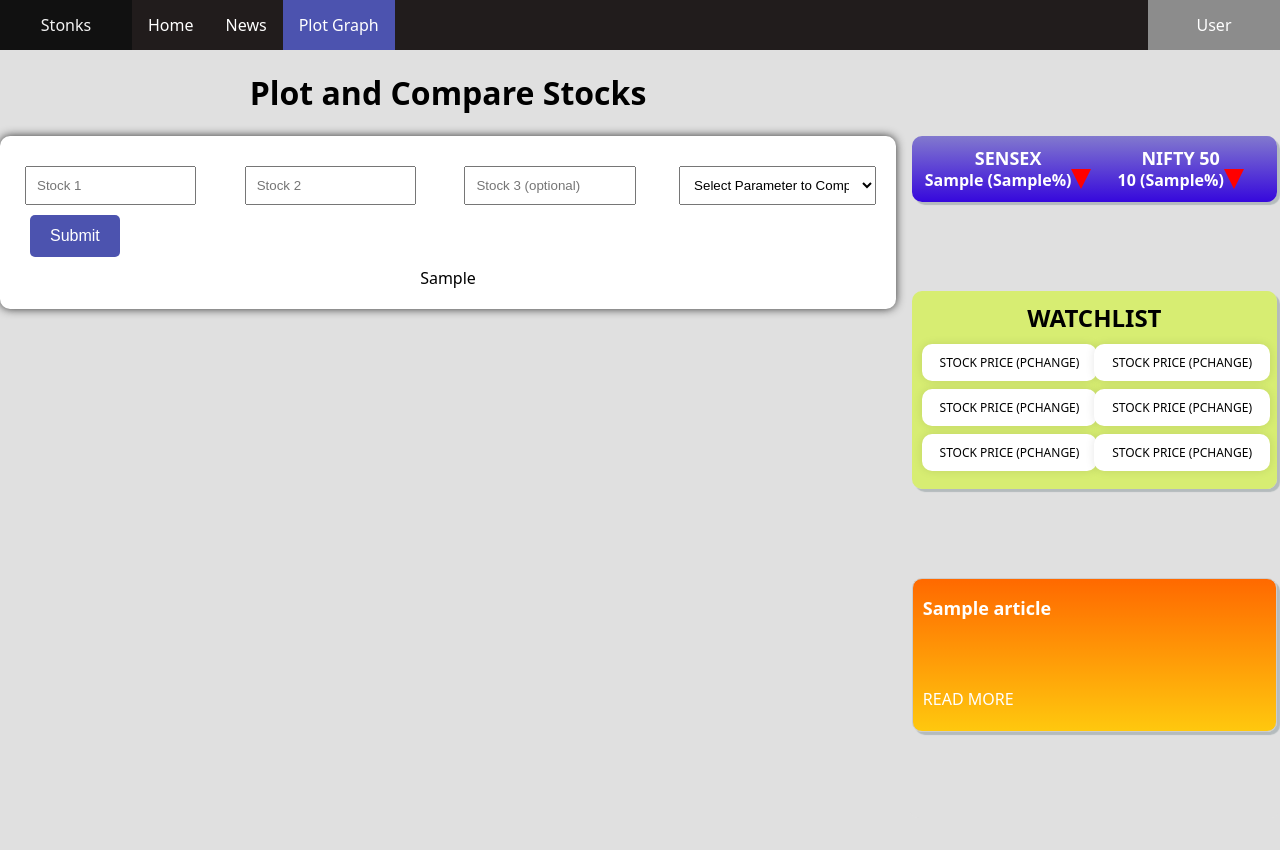
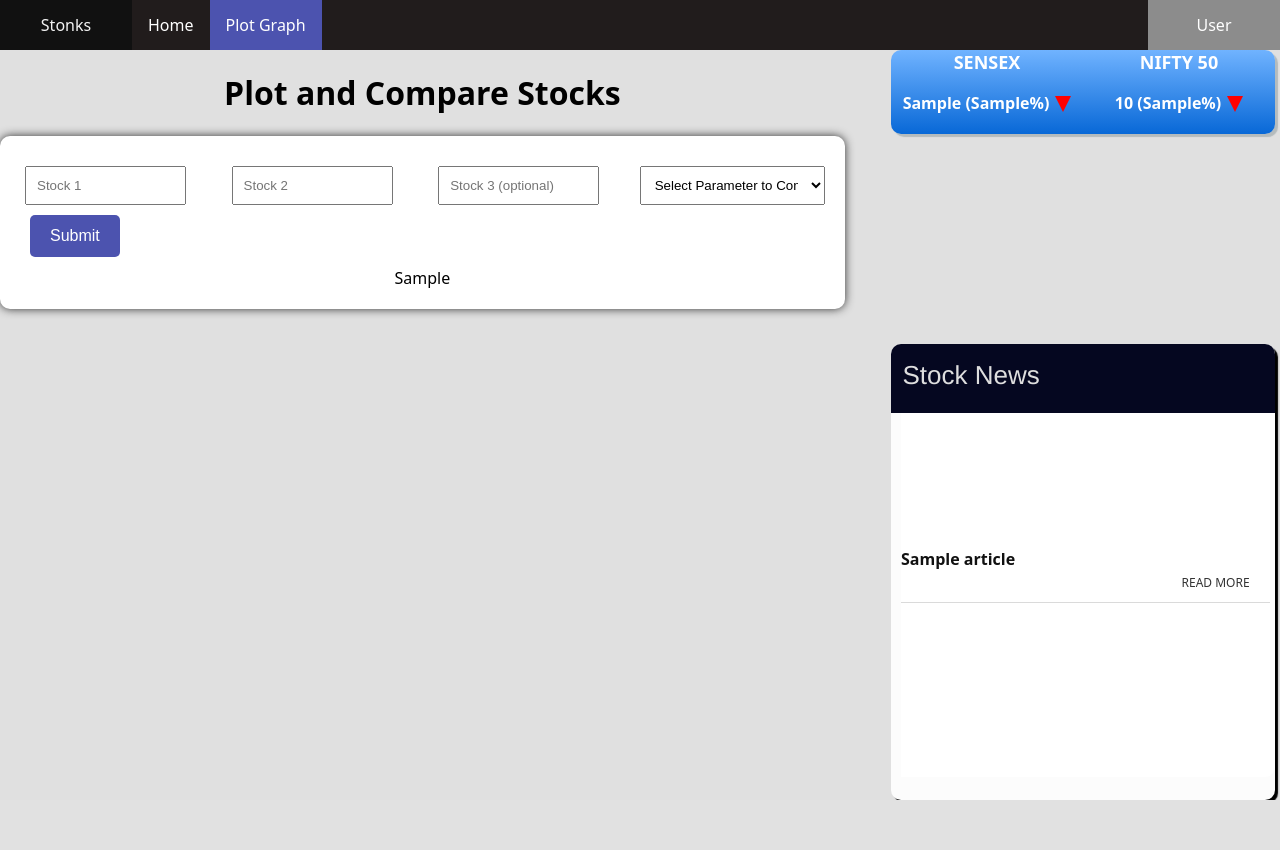
Before and after one commit to AnshAgrawal04/AA-for-the-W, a Flask app: template templates/plot_compare.html in a window 1280 px wide. After the commit the page ends 800 px from the top, so only its background shows below. Run offline with Flask 3, Linux system fonts and the light colour scheme; the template is opened without the code that fills it: most values are stand-ins (such as "Sample title", 1, 10 or a date in 2020); parts of the project's set-up code (start-up, migrations or seed data) failed here and were passed over; some libraries are stand-ins or nearby versions.

Commit message:
news updated

```diff
--- a/app.py
+++ b/app.py
@@ -31,7 +31,7 @@ with app.app_context():
 
 @app.route("/")
 def index():
-    return render_template("login.html")
+    return redirect(url_for("dashboard"))
 
 @app.route("/register", methods=["GET", "POST"])
 def register():
@@ -86,7 +86,7 @@ def dashboard():
 
         plot_div=gsd.plot_index('NIFTY 50',width=750,height=460)
 
-        return render_template('dashboard.html', username=session['username'],stocks_data=stockdata, dsc=descending_data[:5], asc=ascending_data[:5],plot_div=plot_div,news_articles=n.get_news()['articles'][:3],nifty50_data=gsd.get_live_index_data("NIFTY 50"),sensex_data=gsd.get_live_index_data("SENSEX"),search_error=search_error)
+        return render_template('dashboard.html', username=session['username'],stocks_data=stockdata, dsc=descending_data[:5], asc=ascending_data[:5],plot_div=plot_div,news_articles=n.get_news()['articles'][:4],nifty50_data=gsd.get_live_index_data("NIFTY 50"),sensex_data=gsd.get_live_index_data("SENSEX"),search_error=search_error)
 
     else:
         return redirect(url_for('index'))
@@ -97,7 +97,7 @@ def stock(symbol):
     stockdata=gsd.get_symbol_data(symbol,5).iloc[0]
     stock_parameter=gsd.get_stock_display_parameters()
     plot_div = gsd.plot_symbol(symbol, 'Closing Price',400,500)
-    return render_template('stockdata.html', symbol=symbol, stockpara=stock_parameter, livedata=livedata, historicaldata=stockdata, plot_div=plot_div,news_articles=n.get_news()['articles'][:3])
+    return render_template('stockdata.html', symbol=symbol, stockpara=stock_parameter, livedata=livedata, historicaldata=stockdata, plot_div=plot_div,news_articles=n.get_news()['articles'][:4],nifty50_data=gsd.get_live_index_data("NIFTY 50"),sensex_data=gsd.get_live_index_data("SENSEX"))
 
 @app.route("/stonks")
 def stonks():
@@ -127,7 +127,7 @@ def plot_compare():
                 "plot_compare.html",
                 parameter_options=parameter_options,
                 error="Please enter valid stock symbols",
-                news_articles=n.get_news()['articles'][:3],nifty50_data=gsd.get_live_index_data("NIFTY 50"),sensex_data=gsd.get_live_index_data("SENSEX"),
+                news_articles=n.get_news()['articles'][:4],nifty50_data=gsd.get_live_index_data("NIFTY 50"),sensex_data=gsd.get_live_index_data("SENSEX"),
             )
 
         return render_template(
@@ -137,9 +137,9 @@ def plot_compare():
             stock2=symbol_name_2,
             stock3=symbol_name_3,
             parameter_options=parameter_options,
-            news_articles=n.get_news()['articles'][:3],nifty50_data=gsd.get_live_index_data("NIFTY 50"),sensex_data=gsd.get_live_index_data("SENSEX"),
+            news_articles=n.get_news()['articles'][:4],nifty50_data=gsd.get_live_index_data("NIFTY 50"),sensex_data=gsd.get_live_index_data("SENSEX"),
         )
-    return render_template("plot_compare.html", parameter_options=parameter_options,news_articles=n.get_news()['articles'][:3],nifty50_data=gsd.get_live_index_data("NIFTY 50"),sensex_data=gsd.get_live_index_data("SENSEX"))
+    return render_template("plot_compare.html", parameter_options=parameter_options,news_articles=n.get_news()['articles'][:4],nifty50_data=gsd.get_live_index_data("NIFTY 50"),sensex_data=gsd.get_live_index_data("SENSEX"))
 
 @app.route("/reset", methods=["POST"])
 def plot_compare_graph():
--- a/static/plot_compare.css
+++ b/static/plot_compare.css
@@ -13,12 +13,12 @@ body {
 
     /* Extra space in the container */
     flex-direction: row;
-    height: 100%;
+
     /* Make the container full height */
 }
 
 .container-1 {
-    width: 70%;
+    width: 66%;
 
     /* Make the container full width */
     height: 100%;
@@ -27,15 +27,7 @@ body {
 
     /* background-color: rgb(224, 224, 224); */
 }
-.container-2{
-    width:29%;
-    height: 800px;
-    margin-left: 1%;
-    background-color:rgb(224, 224, 224);
-    display: flex;
-    flex-direction: column;
 
-}
 
 
 ul {
@@ -143,100 +135,61 @@ button {
 }
 
 
-
-.container-3 {
-    height: 96%;
-    background-color:inherit;
-
+.b {
+    width: 30%;
+    background-color: inherit;
     border-radius: 10px;
     display: flex;
+    justify-content: space-evenly;
     flex-direction: column;
-    justify-content: space-evenly;
-
+    margin-right: 5px;
+    height: 750px;
 }
 
-.container-3>div {
-    margin: 3px;
-    padding: 10px;
 
-}
 
 .container-3a {
-
-    background: linear-gradient(rgb(130, 121, 206), rgb(54, 8, 220));
+    height: 12%;
+    background: linear-gradient(rgb(112, 179, 255), rgb(8, 104, 215));
     justify-content: center;
     border-radius: 10px;
     display: flex;
     flex-direction: column;
     box-shadow: 3px 3px 1px rgb(180, 187, 189);
-    display:flex;flex-direction: row;color:#ffffff;font-weight: 700;font-size: large;
 }
+
 .container-3b {
-
-    background-color: #d7ee6ef5;
-    align-items: center;
-    border-radius: 10px;
+    height: 65%;
     display: flex;
     flex-direction: column;
-    box-shadow: 3px 3px 1px rgb(180, 187, 189);
-}
-.watchlist-stocks-cards {
-    display: flex;
-    flex-direction: row;
-    justify-content: space-between;
-    width: 100%;
-    /* Adjust the width as per your preference */
-    margin: 0 auto;
-}
-
-.watchlist-header {
-    /* font-family: 'Franklin Gothic Medium', 'Arial Narrow', Arial, sans-serif; */
-    font-size: 24px;
-    margin-bottom: 10px;
-}
-
-.watchlist-stocks {
-    display: flex;
-    flex-direction: column;
-    justify-content: space-between;
-    flex-wrap: wrap;
-    width: 80%;
-    /* Adjust the width as per your preference */
-    margin: 0 auto;
-}
-
-.w-stock {
-    width: 90%;
-    /* Adjust the width as per your preference */
-    margin-bottom: 8px;
-    padding: 10px;
-    background-color: #fff;
+    background-color: rgb(252, 252, 252);
+    border-color: #111;
     border-radius: 10px;
-    box-shadow: 0 0 10px rgba(0, 0, 0, 0.1);
-    font-size: 12px;
-    text-align: center;
+    box-shadow: 3px 3px 1px rgb(0, 0, 0);
+    padding: 0px;
 
 }
 
 .article {
-    margin-bottom: 20px;
-    box-sizing: border-box;
-    padding: 10px;
-    border: 1px solid #ccc;
-    border-radius: 5px;
-    height: 20%;
-    color: #ffffff;
-    border-radius: 10px;
-    box-shadow: 3px 3px 1px rgb(180, 187, 189);
-    justify-content: center;
+
+    display: flex;
+    flex-direction: column;
+    background-color: inherit;
+    justify-content: space-evenly;
+    margin-left: 10px;
+    border-bottom-right-radius: 10px;
+}
+
+.snippet:hover {
+    transform: scale(1.01);
+    background-color: #f5f5f5;
 
 }
 
 .headline {
     margin-top: 2%;
-    font-size: 18px;
+    font-size: 16px;
     font-weight: bold;
-    height: 70%;
 }
 
 .content {
@@ -244,33 +197,38 @@ button {
 }
 
 .source-link {
-    font-size: 16px;
-    color: #ffffff;
+    font-size: 12px;
+    color: #343434;
     text-decoration: none;
-    justify-content: right;
+    margin-left: 75%;
+    margin-top: 20px;
+
+}
+
+tr:hover {
+    background-color: #f5f5f5;
+    /* Set the background color on hover */
 }
 
 .up_triangle {
     width: 0;
     height: 0;
-    border-left: 10px solid transparent;
-    border-right: 10px solid transparent;
-    border-bottom: 20px solid rgb(0, 255, 0);
+    margin-top: 4px;
+    margin-left: 6px;
+    border-left: 8px solid transparent;
+    border-right: 8px solid transparent;
+    border-bottom: 16px solid rgb(0, 255, 0);
     /* Adjust color and size as needed */
 }
 
 .down_triangle {
     width: 0;
     height: 0;
+    margin-top: 4px;
     color: red;
-    border-left: 10px solid transparent;
-    border-right: 10px solid transparent;
-    border-top: 20px solid rgb(255, 0, 0);
+    margin-left: 6px;
+    border-left: 8px solid transparent;
+    border-right: 8px solid transparent;
+    border-top: 16px solid rgb(255, 0, 0);
     /* Adjust color and size as needed */
 }
-.sensex{
-    width:50%; display: flex; justify-content: center; align-items: center;display: flex;flex-direction:column;
-}
-.nifty50{
-    width:50%; display: flex; justify-content: center; align-items: center;display: flex;flex-direction:column;
-}
--- a/templates/plot_compare.html
+++ b/templates/plot_compare.html
@@ -12,7 +12,6 @@
     <ul>
         <li><a class="logo" href="/stonks">Stonks</a></li>
         <li><a href="/dashboard">Home</a></li>
-        <li><a href="/welcome">News</a></li>
         <li><a class="active" href="/plot_compare">Plot Graph</a></li>
         <li style="float:right"><a class="user_tab" href="#about">User</a></li>
     </ul>
@@ -39,10 +38,11 @@
                 <div class="graph">{{ plot_div|safe}}</div>
             </form>
         </div>
-        <div class="container-2">
-            <div class="container-3">
-                <div class="container-3a">
-                    <div class="sensex">
+        <div class="b">
+            <div class="container-3a"
+                style="display:flex;flex-direction: row;color:#ffffff;font-weight: 700;font-size: large;">
+                <div
+                    style="width:50%; display: flex; justify-content: center; align-items: center;display: flex;flex-direction:column;">
                     <div style="height: 50%;justify-content: center;align-items: center;">SENSEX</div>
                     <div style="height: 50%;justify-content: center;align-items: left;">
                         <div style="font-size: medium;display:flex;flex-direction: row;">
@@ -54,7 +54,8 @@
 
                     </div>
                 </div>
-                    <div class="nifty50">
+                <div
+                    style="width:50%; display: flex; justify-content: center; align-items: center;display: flex;flex-direction:column;">
                     <div style="height: 50%;justify-content: center;align-items: center;">NIFTY 50</div>
                     <div style="height: 50%;justify-content: center;align-items: left;">
                         <div style="font-size: medium;display:flex;flex-direction: row;">
@@ -66,42 +67,26 @@
                     </div>
                 </div>
             </div>
+            <div style="height:30%"></div>
             <div class="container-3b">
-                    <div class="watchlist-header"><strong>WATCHLIST</strong></div>
-                    <div class="watchlist-stocks-cards">
-                        <div class="watchlist-stocks">
-                            <div class="w-stock">
-                                STOCK PRICE (PCHANGE)
+                <div class="News-title"
+                    style="margin: 0%;width:100%;height: 15%; background-color: #050720;border-top-left-radius: 10px;border-top-right-radius: 10px;display: flex;align-items: center;color:#dedede">
+                    <h3
+                        style="margin-left: 3%;margin-top: 5%;font-family:Helvetica; font-size: 26px;font-style: normal;font-weight: 500;">
+                        Stock News</h3>
                 </div>
-                            <div class="w-stock">
-                                STOCK PRICE (PCHANGE)
-                            </div>
-                            <div class="w-stock">
-                                STOCK PRICE (PCHANGE)
-                            </div>
-                        </div>
-                        <div class="watchlist-stocks">
-                            <div class="w-stock">
-                                STOCK PRICE (PCHANGE)
-                            </div>
-                            <div class="w-stock">
-                                STOCK PRICE (PCHANGE)
-                            </div>
-                            <div class="w-stock">
-                                STOCK PRICE (PCHANGE)
-                            </div>
-                        </div>
-                    </div>
-                </div>
-                {% set colors = ['#ffc80e', '#81fbb8', '#fb5060', 'yellow', 'purple', 'orange'] %}
-                {% set colors2 = ['#ff6900', '#28c76f', '#a90d23', 'purple', 'purple', 'orange'] %}
+                <div class="article" style="background-color:white;color:#111;height: 80%;">
                     {% for article in news_articles %}
-                <div class="article"
-                    style="background: linear-gradient({{ colors2[loop.index0 % colors2|length] }},{{ colors[loop.index0 % colors|length] }});">
+                    <div style="height: 30%;" class="snippet">
+
                         <div class="headline">{{ article['title'] }}</div>
                         <a class="source-link" href="{{ article['url'] }}" target="_blank">READ MORE</a>
+                        <div style="height:1px;background-color: #dadada;margin-top: 10px;margin-right: 5px;"></div>
                     </div>
+
                     {% endfor %}
+                </div>
+
             </div>
         </div>
     </div>
```
Also changed, not shown: static/relu.css (+47 -41 lines), templates/dashboard.html (+19 -34 lines), templates/stockdata.html (+96 -46 lines). Lines whose indentation alone changed are shown as unchanged.
